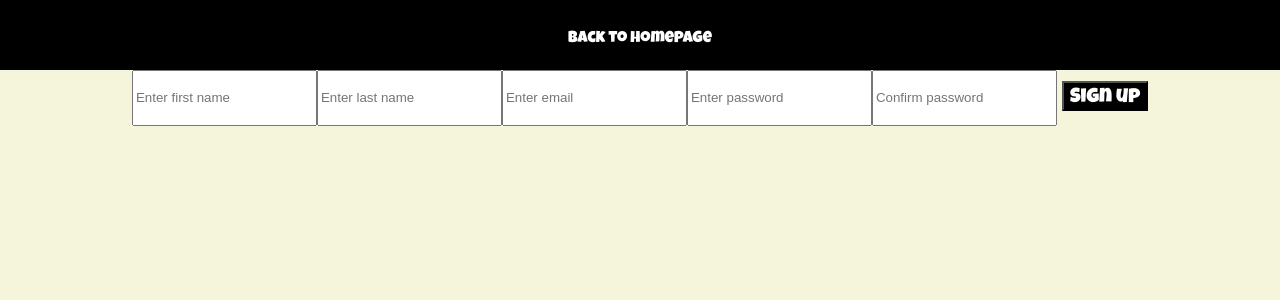
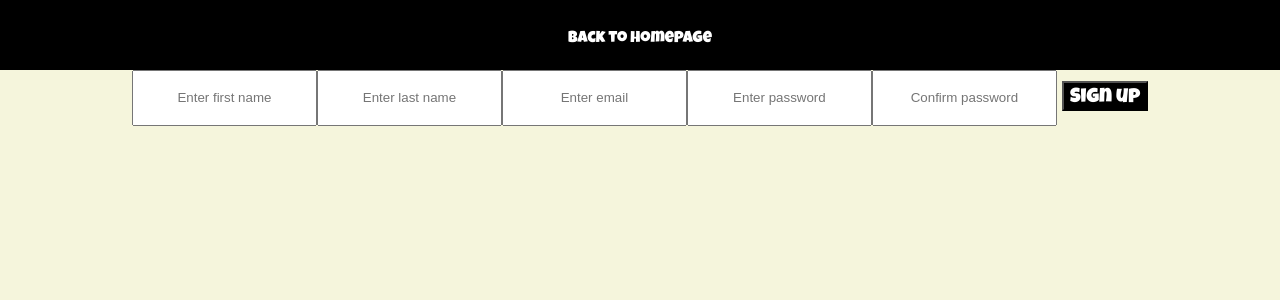
Before and after one commit to deepthinker-88/Fitness-Website, a React (Create React App) app: page /sign-up in a window 1280 px wide. Shown: the top 300 px of the page. Built offline with nearby package versions, Linux system fonts and the light colour scheme.

Commit message:
Centered placeholder texts in input fields for SignUp Page

```diff
--- a/src/components/SignUpPage/SignUpPage.css
+++ b/src/components/SignUpPage/SignUpPage.css
@@ -12,23 +12,28 @@
 .first-name-input{
     line-height:50px;
     margin-bottom:auto;
+    text-align: center;
 
 }
 .last-name-input{
     line-height:50px;
+    text-align: center;
 }
 
 .email-input{
     line-height:50px;
+    text-align: center;
 
 }
 
 .password-input{
     line-height:50px;
+    text-align: center;
 
 }
 .confirm-password-input{
     line-height:50px;
+    text-align: center;
 }
 .sign-up-button{
     font-family:'LuckiestGuy';
```
